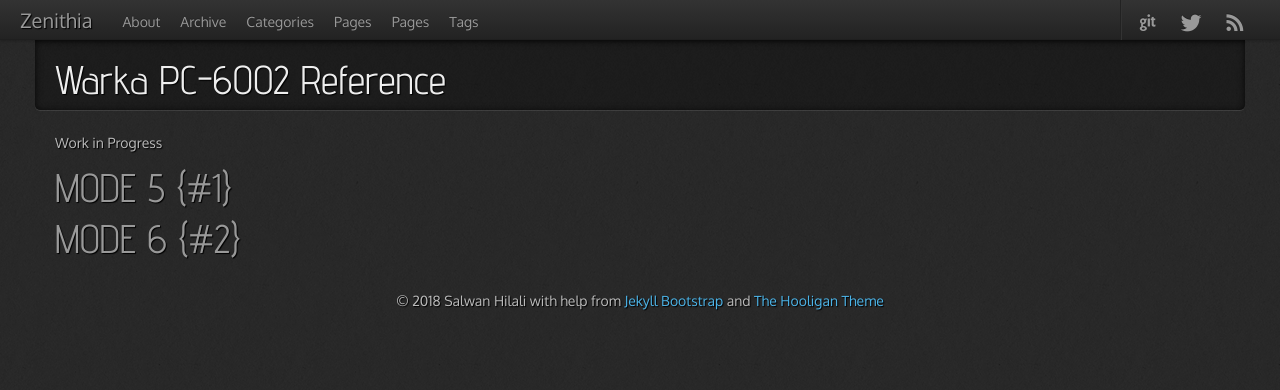
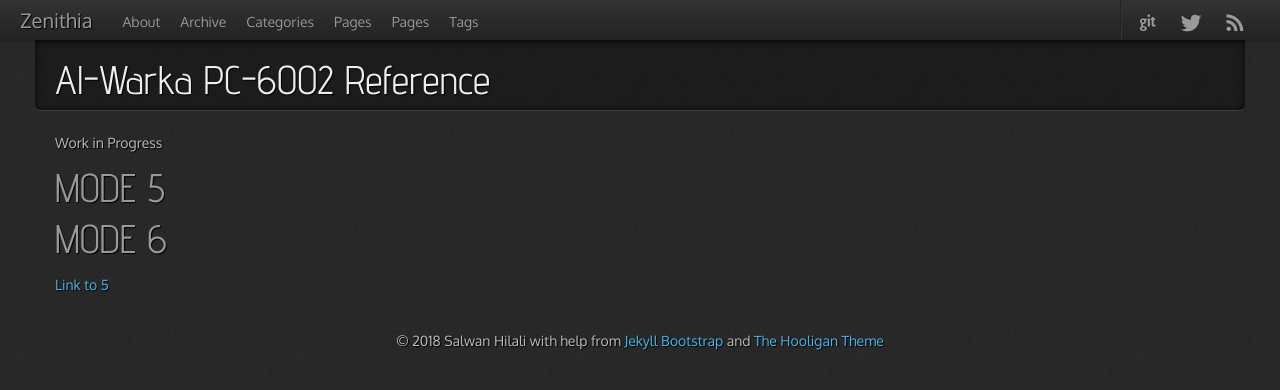
Before and after one commit to Salwan/salwan.github.io, a Jekyll site: the page built from pages/pc6002.md, in a window 1280 px wide. Shown: the top 390 px of the page. Built offline with Jekyll 4.4.1, drawn with Linux system fonts in a browser that asks for light colours; nearby versions of some CDN libraries.

Commit message:
trying in-page links

```diff
--- a/pages/pc6002.md
+++ b/pages/pc6002.md
@@ -1,12 +1,17 @@
 ---
 layout: page
-title: "Warka PC-6002 Reference"
+title: "Al-Warka PC-6002 Reference"
 description: ""
 ---
 {% include JB/setup %}
 
 Work in Progress
 
-# MODE 5 {#1}
+# MODE 5
+{: #mode5}
 
-# MODE 6 {#2}
+# MODE 6
+{: #mode6}
+
+
+[Link to 5](#mode5)
```
